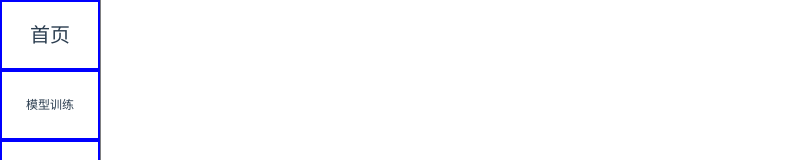
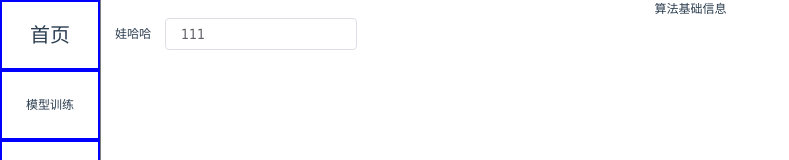
Before and after one commit to 15756296407/vue-ui, a Vue app: page / in a window 1280 px wide. Both pictures are taken after a click on the element "算法添加". Shown: the top 160 px of the page, without its empty margins (0-789 px from the left). Built offline with nearby package versions, Linux system fonts and the light colour scheme.

Commit message:
添加数据

```diff
--- a/src/App.vue
+++ b/src/App.vue
@@ -3,6 +3,7 @@
     <LeftMenu/>
     <div class="app-container">
       <HandleModels v-if="model==='model-train'"/>
+      <AlgorithmAdd v-if="model==='algorithm-add'"/>
     </div>
   </div>
 </template>
@@ -10,9 +11,10 @@
 import '@/assets/styles/app.css'
 import LeftMenu from '@/components/leftMenu/leftMenu.vue'
 import HandleModels from '@/components/handleModels/handleModels.vue'
+import AlgorithmAdd from '@/components/algorithmAdd/algorithmAdd.vue'
 import { mapState } from 'vuex';
 export default {
-  components: { HandleModels, LeftMenu },
+  components: { HandleModels, LeftMenu, AlgorithmAdd },
   mounted () {
     console.log(this)
   },
--- a/src/assets/styles/app.css
+++ b/src/assets/styles/app.css
@@ -34,3 +34,7 @@ body,
     cursor: all-scroll;
     position: absolute;
 }
+.el-input__inner {
+    height: 32px;
+    line-height: 32px;
+}
--- /dev/null
+++ b/src/components/algorithmAdd/algorithmAdd.vue
@@ -0,0 +1,31 @@
+<template>
+  <div>
+    <div>算法基础信息</div>
+    <div v-for="component in components" class="components">
+      <component :is="component.type" :data="component" :ok="handle"></component>
+    </div>
+  </div>
+</template>
+<script>
+import Widgets from '@/widgets/index.js';
+export default {
+  data () {
+    return {
+      components: [{ type: 'VInput', name: '娃哈哈', value: '111' }]
+    }
+  },
+  components: {
+    ...Widgets
+  },
+  methods: {
+    handle () {
+      console.log('arguments', arguments)
+    }
+  }
+}
+</script>
+<style lang="less" scoped>
+.components {
+  width: 256px;
+}
+</style>
--- /dev/null
+++ b/src/widgets/index.js
@@ -0,0 +1,5 @@
+import VInput from "./vInput.vue";
+
+export default {
+    VInput
+};
--- /dev/null
+++ b/src/widgets/vInput.vue
@@ -0,0 +1,31 @@
+<template>
+  <el-row type="flex" align="middle">
+    <el-col :span="6">
+      <div class="grid-name">{{data.name}}</div>
+    </el-col>
+    <el-col :span="18">
+      <el-input v-model="data.value" :value="data.value" placeholder="请输入内容" @change="onChange"></el-input>
+    </el-col>
+  </el-row>
+</template>
+<script>
+export default {
+  props: {
+    data: {
+      type: Object,
+      required: true
+    },
+    ok: {
+      type: Function,
+      required: true
+    }
+  },
+  methods: {
+    onChange (value) {
+      this.ok(value)
+    }
+  }
+}
+</script>
+<style lang="less" scoped>
+</style>
```
Also changed, not shown: src/common/models/algorithmCfg.js (added, +70 -0 lines).
